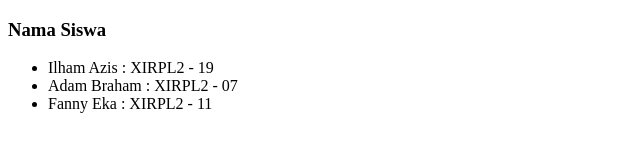
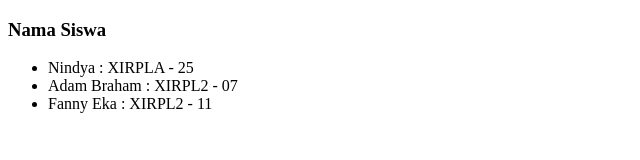
Before and after one commit to nindyass/Nindya_XIRPLA, a plain HTML site: page index.html in a window 1280 px wide. Shown: the full height of the page, 0-640 px from the left. Drawn offline with Linux system fonts and the light colour scheme.

Commit message:
Update list siswa

```diff
--- a/index.html
+++ b/index.html
@@ -20,7 +20,7 @@
 
     <ul>
 
-        <li>Ilham Azis : XIRPL2 - 19</li>
+        <li>Nindya : XIRPLA - 25</li>
 
         <li>Adam Braham : XIRPL2 - 07</li>
 
```
